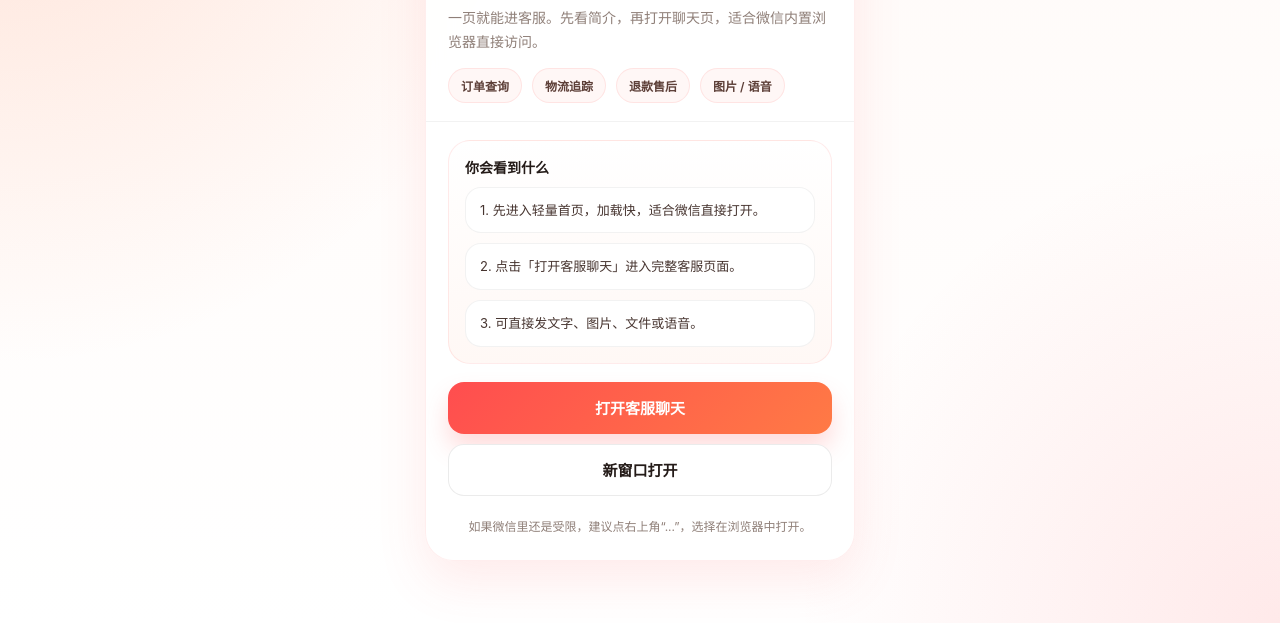
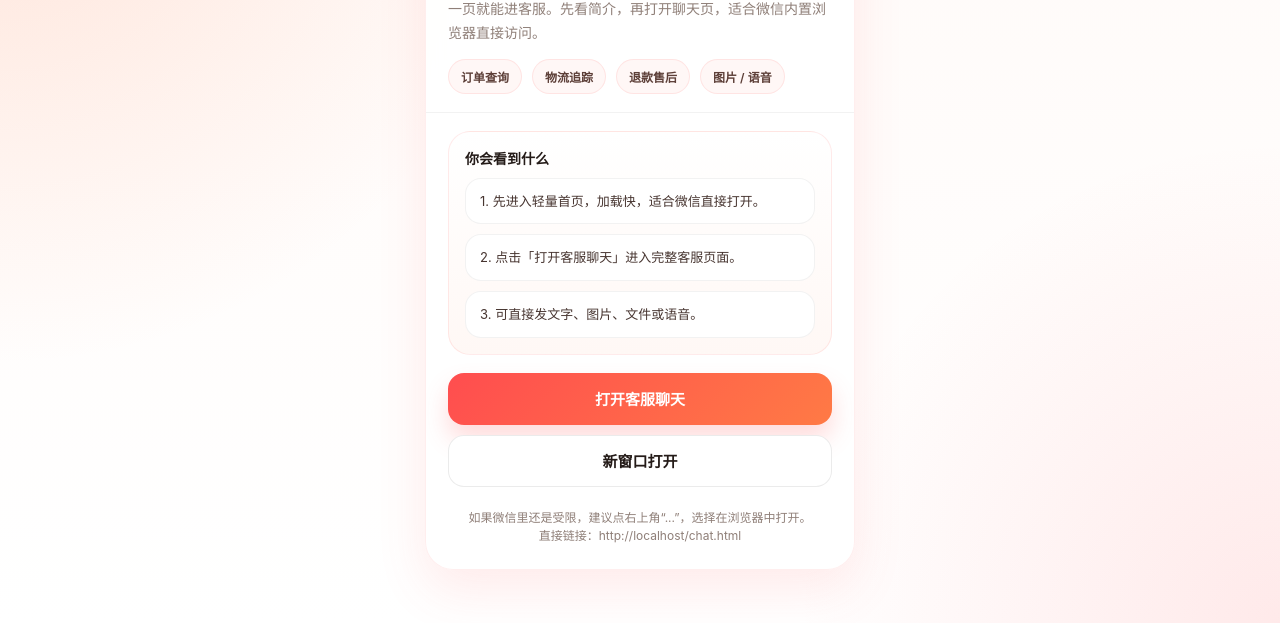
Before and after one commit to yonglin22/kefuAgent, a website: page public/index.html in a window 1280 px wide. Shown: the part 177-800 px from the top of the page. Drawn offline with Linux system fonts and the light colour scheme.

Commit message:
Point landing page to preview chat url

```diff
--- a/public/index.html
+++ b/public/index.html
@@ -207,12 +207,25 @@
       </div>
 
       <div class="actions">
-        <a class="btn primary" href="/chat.html">打开客服聊天</a>
-        <a class="btn secondary" href="/chat.html" target="_blank" rel="noopener">新窗口打开</a>
+        <a class="btn primary" id="openChatBtn" href="/chat.html">打开客服聊天</a>
+        <a class="btn secondary" id="openChatNewBtn" href="/chat.html" target="_blank" rel="noopener">新窗口打开</a>
       </div>
 
-      <div class="mini">如果微信里还是受限，建议点右上角“...”，选择在浏览器中打开。</div>
+      <div class="mini">如果微信里还是受限，建议点右上角“...”，选择在浏览器中打开。<br><span id="directLinkText"></span></div>
     </div>
   </div>
+  <script>
+    const PREVIEW_CHAT_URL = 'https://cs-agent-o0b4rz24s-sunyonglin19930618-6743s-projects.vercel.app/chat.html';
+    const openChatBtn = document.getElementById('openChatBtn');
+    const openChatNewBtn = document.getElementById('openChatNewBtn');
+    const directLinkText = document.getElementById('directLinkText');
+    if (location.protocol === 'file:') {
+      openChatBtn.href = PREVIEW_CHAT_URL;
+      openChatNewBtn.href = PREVIEW_CHAT_URL;
+      directLinkText.textContent = '直接链接：' + PREVIEW_CHAT_URL;
+    } else {
+      directLinkText.textContent = '直接链接：' + location.origin + '/chat.html';
+    }
+  </script>
 </body>
 </html>
```
